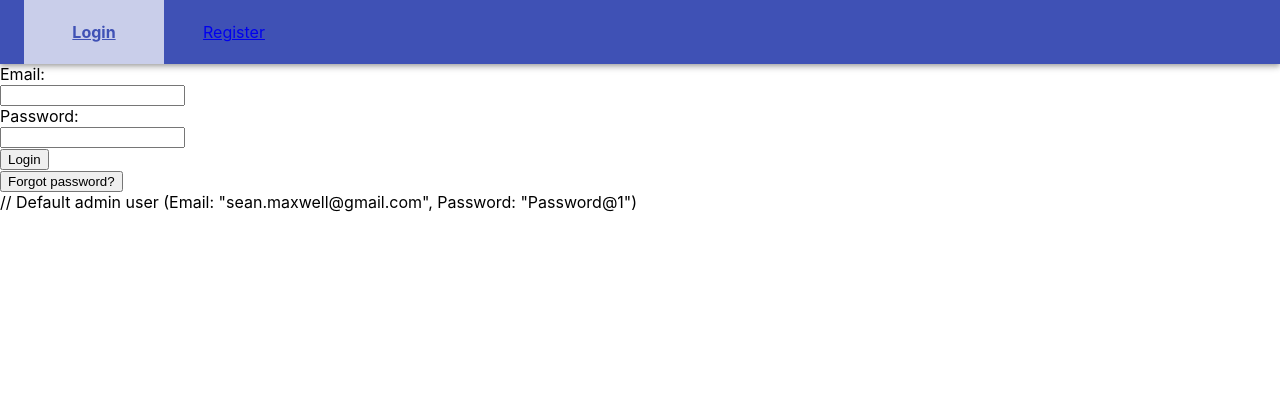
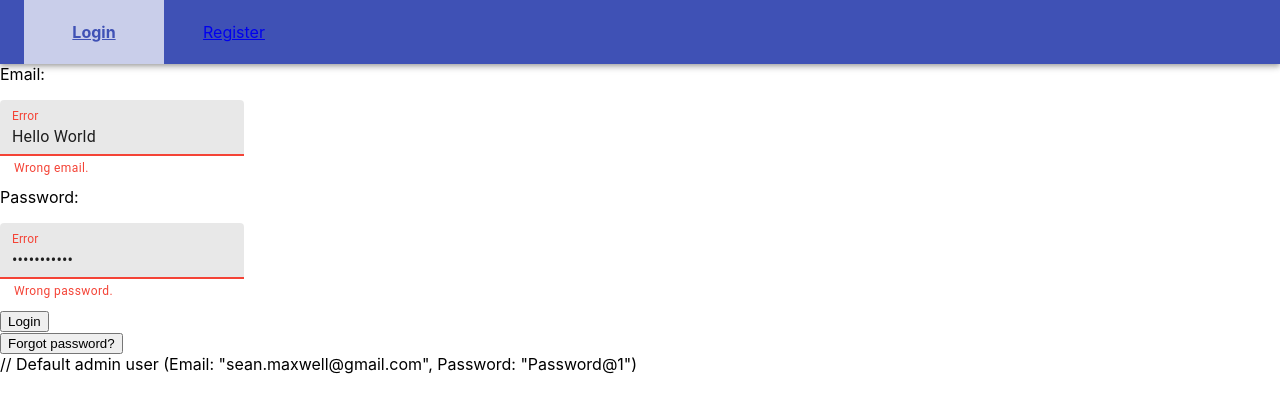
Before and after one commit to MKeiNll/user-management-app-example, a React (Create React App) app in the folder front-end/: page /login in a window 1280 px wide. Shown: the top 412 px of the page. Built offline with nearby package versions, Linux system fonts and the light colour scheme.

Commit message:
input error messages

```diff
--- a/front-end/src/Pages/LoginPage.tsx
+++ b/front-end/src/Pages/LoginPage.tsx
@@ -2,6 +2,7 @@ import React, { useState, useEffect } from "react";
 import { Redirect, Link } from "react-router-dom";
 import MenuComponent from "../Components/MenuComponent";
 import PasswordRecoveryModalView from "./PasswordRecoveryModalView";
+import { TextField } from "@material-ui/core";
 
 const LoginPage: React.FC = () => {
   const [usernameValue, setUsernameValue] = useState<string>("");
@@ -36,33 +37,30 @@ const LoginPage: React.FC = () => {
   ) : (
     <>
       <MenuComponent />
-      <div className="login-block">
-        <div className="login-input">
-          Email:
-          <br />
-          <input
-            id="email-input"
-            value={usernameValue}
-            onChange={e =>
-              setUsernameValue((e.target as HTMLInputElement).value)
-            }
-            type="text"
+      <div>Email:</div>
+      <TextField
+        error
+        id="filled-error-helper-text"
+        label="Error"
+        defaultValue="Hello World"
+        helperText="Wrong email."
+        margin="normal"
+        variant="filled"
+        onChange={e => setUsernameValue((e.target as HTMLInputElement).value)}
       />
-        </div>
 
-        <div className="login-input">
-          Password:
-          <br />
-          <input
-            id="pwd-input"
-            value={passwordValue}
-            onChange={e =>
-              setPasswordValue((e.target as HTMLInputElement).value)
-            }
+      <div>Password:</div>
+      <TextField
+        error
+        id="filled-error-helper-text"
+        label="Error"
+        defaultValue="Hello World"
+        helperText="Wrong password."
+        margin="normal"
+        variant="filled"
         type="password"
+        onChange={e => setPasswordValue((e.target as HTMLInputElement).value)}
       />
-        </div>
-
       <div>
         <button id="login-btn" onClick={loginUser}>
           Login
@@ -75,7 +73,6 @@ const LoginPage: React.FC = () => {
         // Default admin user (Email: "sean.maxwell@gmail.com", Password:
         "Password@1")
       </div>
-      </div>
     </>
   );
 };
--- a/front-end/src/Pages/RegistrationPage.tsx
+++ b/front-end/src/Pages/RegistrationPage.tsx
@@ -1,34 +1,48 @@
 import React, { useState } from "react";
 import { Redirect } from "react-router-dom";
 import MenuComponent from "../Components/MenuComponent";
+import { TextField } from "@material-ui/core";
 
 const RegisterPage: React.FC = () => {
   return (
     <>
       <MenuComponent />
-      <div className="login-block">
-        <div className="login-header">Login</div>
 
-        <div className="login-input">
-          Email:
-          <br />
-          <input id="email-input" type="text" />
-        </div>
+      <div>Email:</div>
+      <TextField
+        error
+        id="filled-error-helper-text"
+        label="Error"
+        defaultValue="Hello World"
+        helperText="Email taken."
+        margin="normal"
+        variant="filled"
+      />
 
-        <div className="login-input">
-          Password:
-          <br />
-          <input id="pwd-input" type="password" />
-        </div>
-        <div className="login-input">
-          Repeat password:
-          <br />
-          <input id="pwd-input" type="password" />
-        </div>
+      <div>Password:</div>
+      <TextField
+        id="filled-error-helper-text"
+        label="Error"
+        defaultValue="Hello World"
+        helperText="Email taken."
+        margin="normal"
+        variant="filled"
+        type="password"
+      />
+      <div>Repeat password:</div>
+      <TextField
+        error
+        id="filled-error-helper-text"
+        label="Error"
+        defaultValue="Hello World"
+        helperText="Passwords do not match."
+        margin="normal"
+        variant="filled"
+        type="password"
+      />
 
-        <div>
-          <button id="login-btn">Register</button>
-        </div>
+      <div>
+        <button id="login-btn">Register</button>
       </div>
     </>
   );
--- a/front-end/src/Pages/authorized/AddUserModalView.tsx
+++ b/front-end/src/Pages/authorized/AddUserModalView.tsx
@@ -1,6 +1,6 @@
 import React, { useState } from "react";
 import { Redirect } from "react-router-dom";
-import { Modal } from "@material-ui/core";
+import { Modal, TextField } from "@material-ui/core";
 import classes from "*.module.css";
 import { makeStyles } from "@material-ui/styles";
 
@@ -8,7 +8,7 @@ const useStyles = makeStyles(theme => ({
   paper: {
     position: "absolute",
     width: 350,
-    height: 200,
+    height: 600,
     backgroundColor: "white",
     border: "2px solid #000",
     padding: "20px",
@@ -43,24 +43,36 @@ const AddUserModalView: React.FC = () => {
       >
         <div className={classes.paper}>
           <div className="login-header">Add new user</div>
-
-          <div className="login-input">
-            Email:
-            <br />
-            <input id="email-input" type="text" />
-          </div>
-
-          <div className="login-input">
-            Password:
-            <br />
-            <input id="pwd-input" type="password" />
-          </div>
-          <div className="login-input">
-            Repeat password:
-            <br />
-            <input id="pwd-input" type="password" />
-          </div>
-
+          <div>Email:</div>
+          <TextField
+            error
+            id="filled-error-helper-text"
+            label="Error"
+            defaultValue="Hello World"
+            helperText="Email taken."
+            margin="normal"
+            variant="filled"
+          />
+          <div>Password:</div>
+          <TextField
+            id="filled-error-helper-text"
+            label="Error"
+            defaultValue="Hello World"
+            margin="normal"
+            variant="filled"
+            type="password"
+          />
+          <div>Repeat password:</div>
+          <TextField
+            error
+            id="filled-error-helper-text"
+            label="Error"
+            defaultValue="Hello World"
+            helperText="Passwords do not match."
+            margin="normal"
+            variant="filled"
+            type="password"
+          />
           <div>
             <button id="login-btn">Add new user</button>
           </div>
```
Lines whose indentation alone changed are shown as unchanged.
